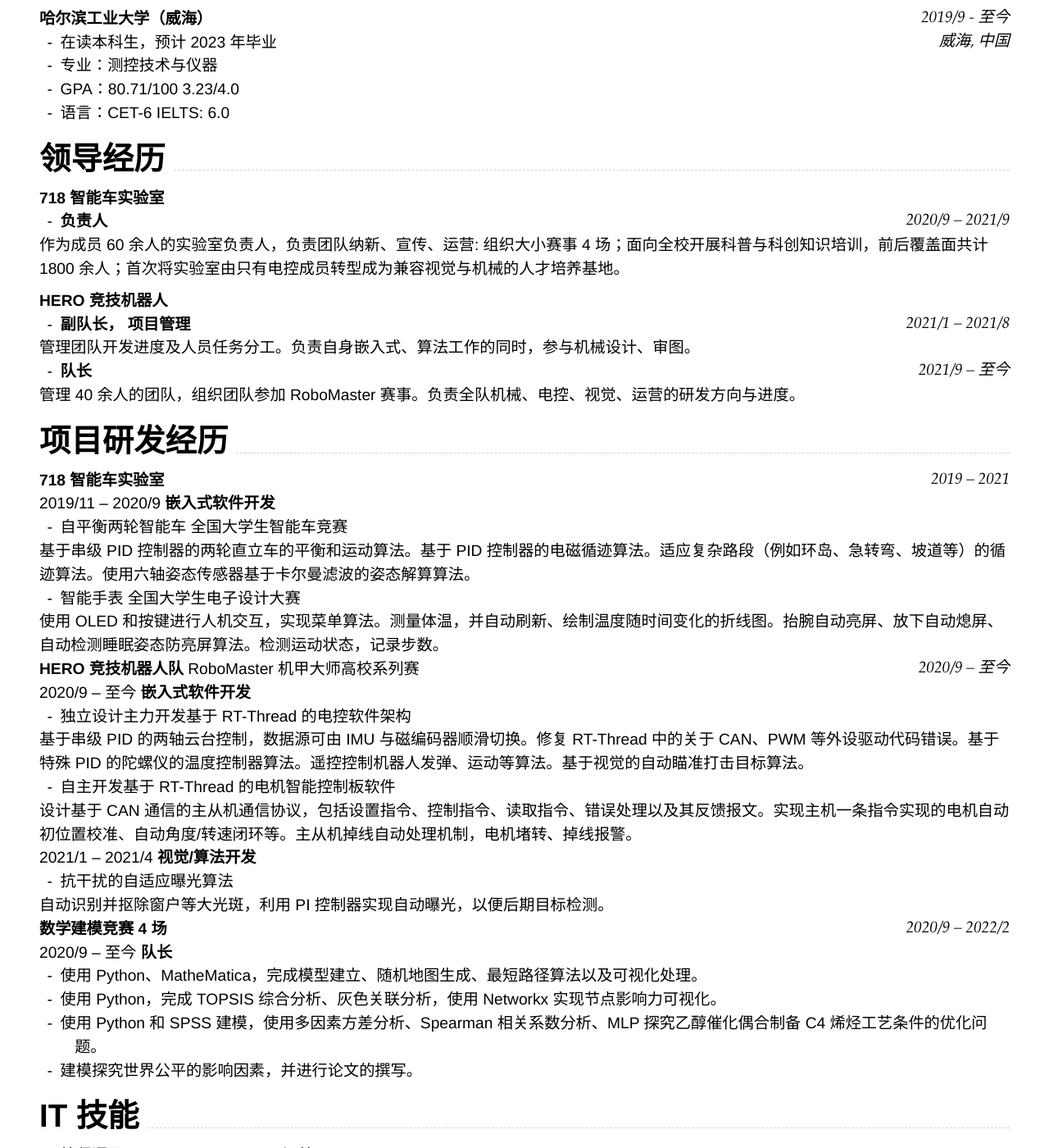
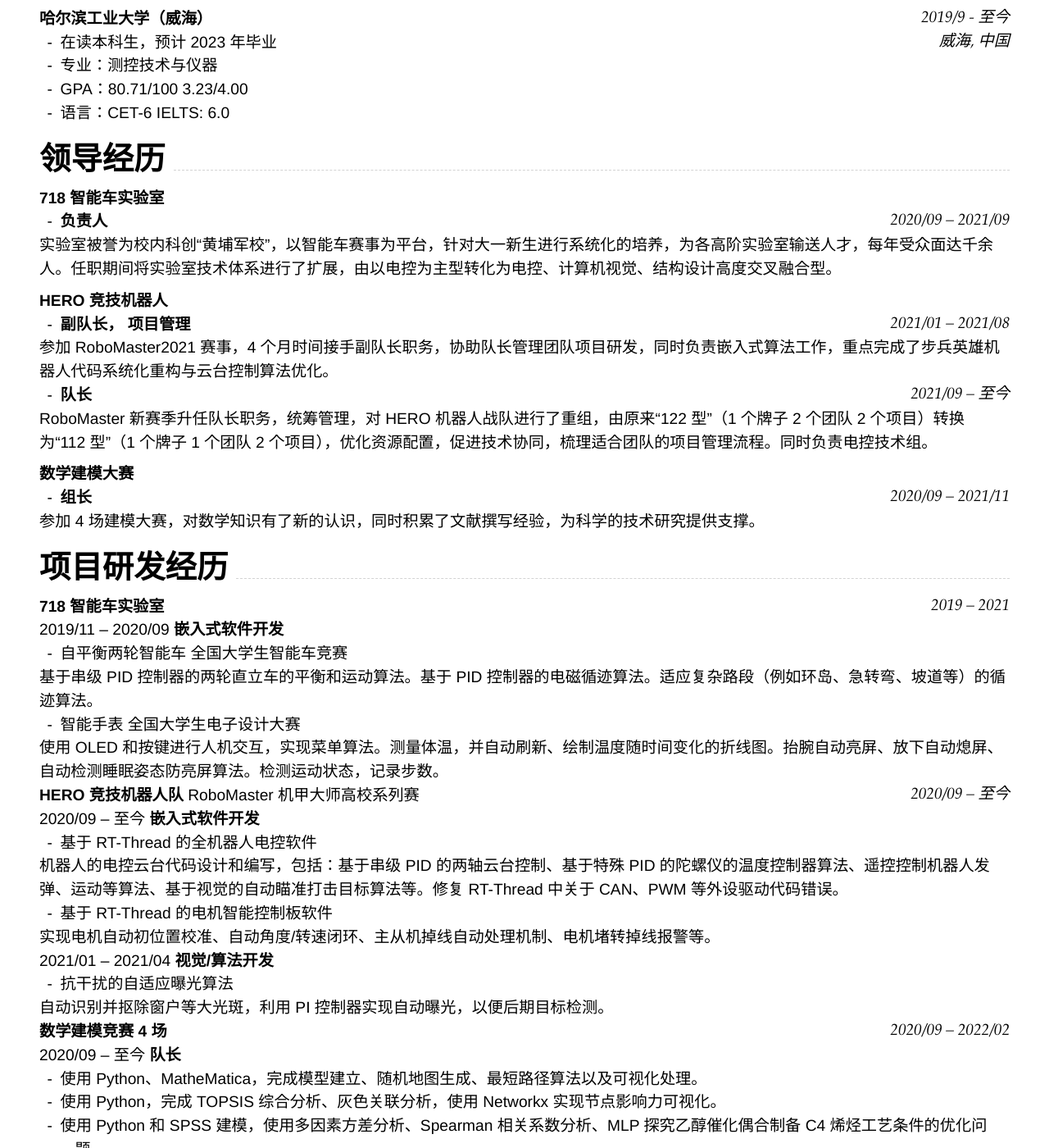
Before and after one commit to zuozuojia/CV_zh, a Jekyll site: the page built from index.md, in a window 1280 px wide and 1400 px high, scrolled down 413 px. Shown: the whole window at 82% size. Built offline with Jekyll 4.4.1, drawn with Linux system fonts in a browser that asks for light colours; nearby versions of some CDN libraries; some of the changed text lies outside the part shown.

Commit message:
update 3rd

````diff
--- a/index.md
+++ b/index.md
@@ -38,16 +38,16 @@ Supported arguments:
 ```
 - 在读本科生，预计 2023 年毕业
 - 专业：测控技术与仪器
-- GPA：80.71/100     3.23/4.0
+- GPA：80.71/100     3.23/4.00
 - 语言：CET-6     IELTS: 6.0
 
 ## **领导经历**
 
 ### **718 智能车实验室** <!-- (https://zuozuojia.github.io/posts/Introduction/)-->
-- **负责人** `2020/9 – 2021/9`
+- **负责人** `2020/09 – 2021/09`
 <br>
 
-作为成员 60 余人的实验室负责人，负责团队纳新、宣传、运营: 组织大小赛事 4 场；面向全校开展科普与科创知识培训，前后覆盖面共计 1800 余人；首次将实验室由只有电控成员转型成为兼容视觉与机械的人才培养基地。 <br>
+实验室被誉为校内科创“黄埔军校”，以智能车赛事为平台，针对大一新生进行系统化的培养，为各高阶实验室输送人才，每年受众面达千余人。任职期间将实验室技术体系进行了扩展，由以电控为主型转化为电控、计算机视觉、结构设计高度交叉融合型。 <br>
  <!--
 [[PDF]({{ page.homepage.url }}/assets/uist-21-recode.pdf)]
 [[BibTeX]({{ page.homepage.url }}/assets/uist-21-recode.txt)]
@@ -55,35 +55,41 @@ Supported arguments:
 [[talk](https://youtu.be/_GQ8E7EMMws)]-->
 
 ### **HERO 竞技机器人** <!-- (https://zuozuojia.github.io/posts/Introduction/)`2020/9 – 至今`-->
-- **副队长， 项目管理** `2021/1 – 2021/8`
+- **副队长， 项目管理** `2021/01 – 2021/08`
 <br>
 
-管理团队开发进度及人员任务分工。负责自身嵌入式、算法工作的同时，参与机械设计、审图。 <br>
+参加 RoboMaster2021 赛事，4 个月时间接手副队长职务，协助队长管理团队项目研发，同时负责嵌入式算法工作，重点完成了步兵英雄机器人代码系统化重构与云台控制算法优化。 <br>
  <!--
 [[PDF]({{ page.homepage.url }}/assets/uist-21-recode.pdf)]
 [[BibTeX]({{ page.homepage.url }}/assets/uist-21-recode.txt)]
 [[video preview](https://youtu.be/fMdHK9UrgQ4)]
 [[talk](https://youtu.be/_GQ8E7EMMws)]-->
 
-- **队长** `2021/9 – 至今`
+- **队长** `2021/09 – 至今`
 <br>
 
-管理 40 余人的团队，组织团队参加 RoboMaster 赛事。负责全队机械、电控、视觉、运营的研发方向与进度。 <br>
+RoboMaster 新赛季升任队长职务，统筹管理，对 HERO 机器人战队进行了重组，由原来“122 型”（1 个牌子 2 个团队 2 个项目）转换为“112 型”（1 个牌子 1 个团队 2 个项目），优化资源配置，促进技术协同，梳理适合团队的项目管理流程。同时负责电控技术组。 <br>
  <!--
 [[PDF]({{ page.homepage.url }}/assets/uist-21-recode.pdf)]
 [[BibTeX]({{ page.homepage.url }}/assets/uist-21-recode.txt)]
 [[video preview](https://youtu.be/fMdHK9UrgQ4)]
 [[talk](https://youtu.be/_GQ8E7EMMws)]-->
 
+### **数学建模大赛** <!-- (https://zuozuojia.github.io/posts/Introduction/)-->
+- **组长** `2020/09 – 2021/11`
+<br>
+
+参加 4 场建模大赛，对数学知识有了新的认识，同时积累了文献撰写经验，为科学的技术研究提供支撑。 <br>
+
 
 ## **项目研发经历**
 **718 智能车实验室**`2019 – 2021`
 
-2019/11 – 2020/9 **嵌入式软件开发**
+2019/11 – 2020/09 **嵌入式软件开发**
 <br>
 - 自平衡两轮智能车 全国大学生智能车竞赛
 
-基于串级 PID 控制器的两轮直立车的平衡和运动算法。基于 PID 控制器的电磁循迹算法。适应复杂路段（例如环岛、急转弯、坡道等）的循迹算法。使用六轴姿态传感器基于卡尔曼滤波的姿态解算算法。
+基于串级 PID 控制器的两轮直立车的平衡和运动算法。基于 PID 控制器的电磁循迹算法。适应复杂路段（例如环岛、急转弯、坡道等）的循迹算法。
 - 智能手表 全国大学生电子设计大赛
 
 使用 OLED 和按键进行人机交互，实现菜单算法。测量体温，并自动刷新、绘制温度随时间变化的折线图。抬腕自动亮屏、放下自动熄屏、自动检测睡眠姿态防亮屏算法。检测运动状态，记录步数。
@@ -94,19 +100,19 @@ Supported arguments:
 [[www](http://penrose.ink/siggraph20.html)]
 [[repo](https://github.com/penrose/penrose)]-->
 
-**HERO 竞技机器人队** RoboMaster 机甲大师高校系列赛 `2020/9 – 至今`
+**HERO 竞技机器人队** RoboMaster 机甲大师高校系列赛 `2020/09 – 至今`
 
-2020/9 – 至今 **嵌入式软件开发**
+2020/09 – 至今 **嵌入式软件开发**
 <br>
-- 独立设计主力开发基于 RT-Thread 的电控软件架构
+- 基于 RT-Thread 的全机器人电控软件
 
-基于串级 PID 的两轴云台控制，数据源可由 IMU 与磁编码器顺滑切换。修复 RT-Thread 中的关于 CAN、PWM 等外设驱动代码错误。基于特殊 PID 的陀螺仪的温度控制器算法。遥控控制机器人发弹、运动等算法。基于视觉的自动瞄准打击目标算法。
-- 自主开发基于 RT-Thread 的电机智能控制板软件
+机器人的电控云台代码设计和编写，包括：基于串级 PID 的两轴云台控制、基于特殊 PID 的陀螺仪的温度控制器算法、遥控控制机器人发弹、运动等算法、基于视觉的自动瞄准打击目标算法等。修复 RT-Thread 中关于 CAN、PWM 等外设驱动代码错误。
+- 基于 RT-Thread 的电机智能控制板软件
 
-设计基于 CAN 通信的主从机通信协议，包括设置指令、控制指令、读取指令、错误处理以及其反馈报文。实现主机一条指令实现的电机自动初位置校准、自动角度/转速闭环等。主从机掉线自动处理机制，电机堵转、掉线报警。
+实现电机自动初位置校准、自动角度/转速闭环、主从机掉线自动处理机制、电机堵转掉线报警等。
 <br>
 
-2021/1 – 2021/4	**视觉/算法开发**
+2021/01 – 2021/04	**视觉/算法开发**
 <br>
 - 抗干扰的自适应曝光算法
 
@@ -118,9 +124,9 @@ Supported arguments:
 [[www](http://penrose.ink/siggraph20.html)]
 [[repo](https://github.com/penrose/penrose)]-->
 
-**数学建模竞赛 4 场**`2020/9 – 2022/2`
+**数学建模竞赛 4 场**`2020/09 – 2022/02`
 
-2020/9 – 至今	**队长**
+2020/09 – 至今	**队长**
 <br>
 - 使用 Python、MatheMatica，完成模型建立、随机地图生成、最短路径算法以及可视化处理。
 - 使用 Python，完成 TOPSIS 综合分析、灰色关联分析，使用 Networkx 实现节点影响力可视化。
@@ -144,24 +150,23 @@ Supported arguments:
 
 ## **获奖情况**
 **国家级奖项**
-- 二等奖, 第二十届全国大学生机器人大赛 ROBOMASTER 2021 机甲大师超级对抗赛全国赛 `2021/8`
-- 二等奖, 2021 年高教杯全国大学生数学建模竞赛本科生组 `2021/11`
+- 2nd, 第二十届全国大学生机器人大赛 ROBOMASTER 2021 机甲大师超级对抗赛全国赛 `2021/8`
+- 2nd, 2021 年高教杯全国大学生数学建模竞赛本科生组 `2021/11`
 
 **区级奖项**
-- 一等奖, 第二十届全国大学生机器人大赛 ROBOMASTER 2021 机甲大师超级对抗赛区域赛北部赛区 `2021/8`
+- 1st, 第二十届全国大学生机器人大赛 ROBOMASTER 2021 机甲大师超级对抗赛区域赛北部赛区 `2021/8`
 
 **省级奖项**
-- 一等奖, 第十一届山东省大学生科技节-科技馆展品创意与制作设计大赛 `2019/11`
-- 二等奖, 全国大学生数学建模竞赛山东赛区 `2020/10`
-- 二等奖, 全国大学生电子设计大赛山东赛区 `2020/10`
-- 二等奖, 全国大学生智能车大赛山东赛区 `2020/10`
+- 1st, 第十一届山东省大学生科技节-科技馆展品创意与制作设计大赛 `2019/11`
+- 2nd, 全国大学生数学建模竞赛山东赛区 `2020/10`
+- 2nd, 全国大学生电子设计大赛山东赛区 `2020/10`
 
 **荣誉称号及奖学金**
+- 科技创新奖学金, 哈尔滨工业大学（威海）2019-2020 春季学期 `2020/06`
+- 科技创新奖学金, 哈尔滨工业大学（威海）2019-2020 秋季学期 `2020/10`
 - 优秀科创个人, 哈尔滨工业大学（威海）2020 年度信息科学与工程学院 `2020/12`
-- 科技创新奖学金, 哈尔滨工业大学（威海）2019-2020 春季学期 `2020/6`
-- 科技创新奖学金, 哈尔滨工业大学（威海）2019-2020 秋季学期 `2020/10`
-- 二等奖学金, 哈尔滨工业大学（威海）2020-2021 春季学期 `2021/5`
 - 优秀学生干部, 哈尔滨工业大学（威海）2019-2020 年度 `2020/12`
+- 二等奖学金, 哈尔滨工业大学（威海）2020-2021 春季学期 `2021/05`
 
 ## **学生工作经历**
 - 1902805 班学习委员
@@ -170,6 +175,16 @@ Supported arguments:
 - 哈尔滨工业大学（威海）信息科学与技术学院学生会科创中心部员
 - 2019-2020 年秋高级电子技术课程助教
 
+## **相关学科成绩（满分 100）**
+- 大学计算机：91
+- C 语言程序设计：96
+- 单片机应用拓展实验：95
+- 以项目驱动的高级电子技术综合实验课程：93
+- 模拟电子技术实验 A：94
+- 虚拟仪器软件设计课程设计：95
+- 误差理论与数据处理课程设计：95
+- 单片机原理及接口技术课程设计：95
+
 <!-- ### Footer
 
 Last updated: May 2013 -->
````
